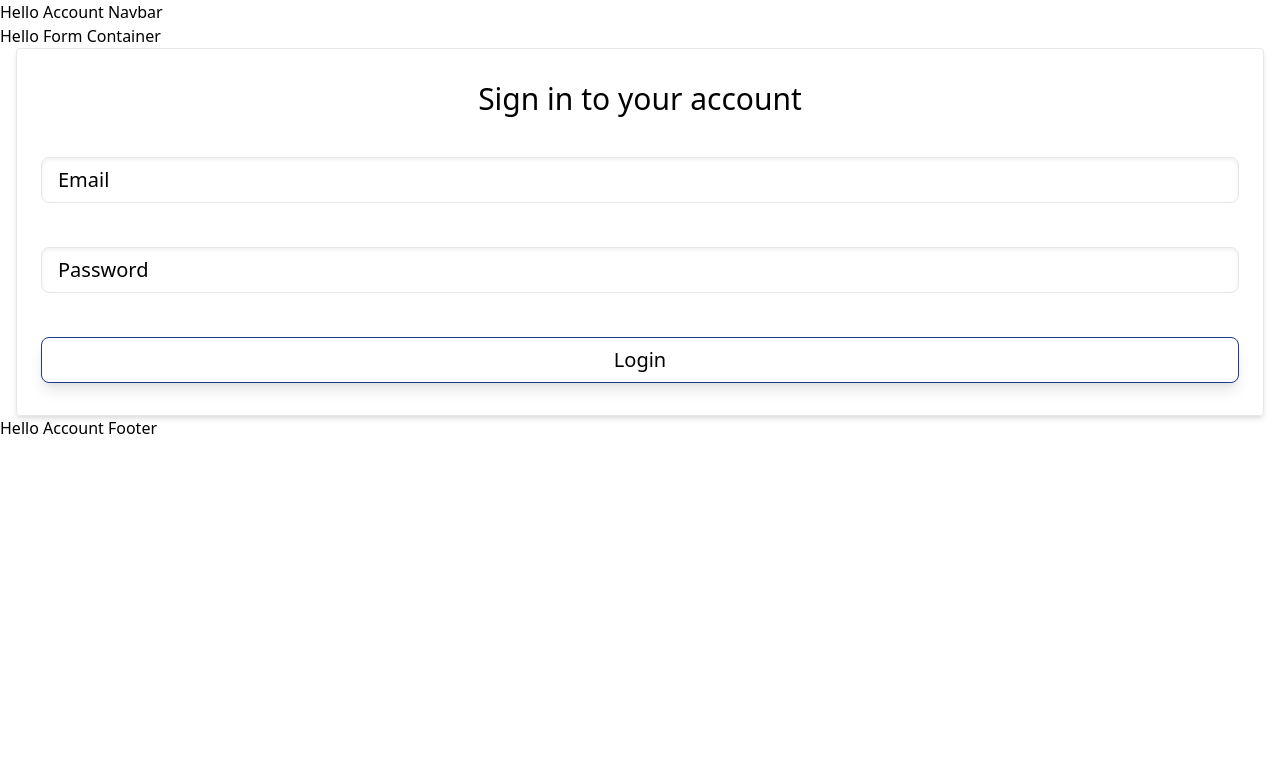
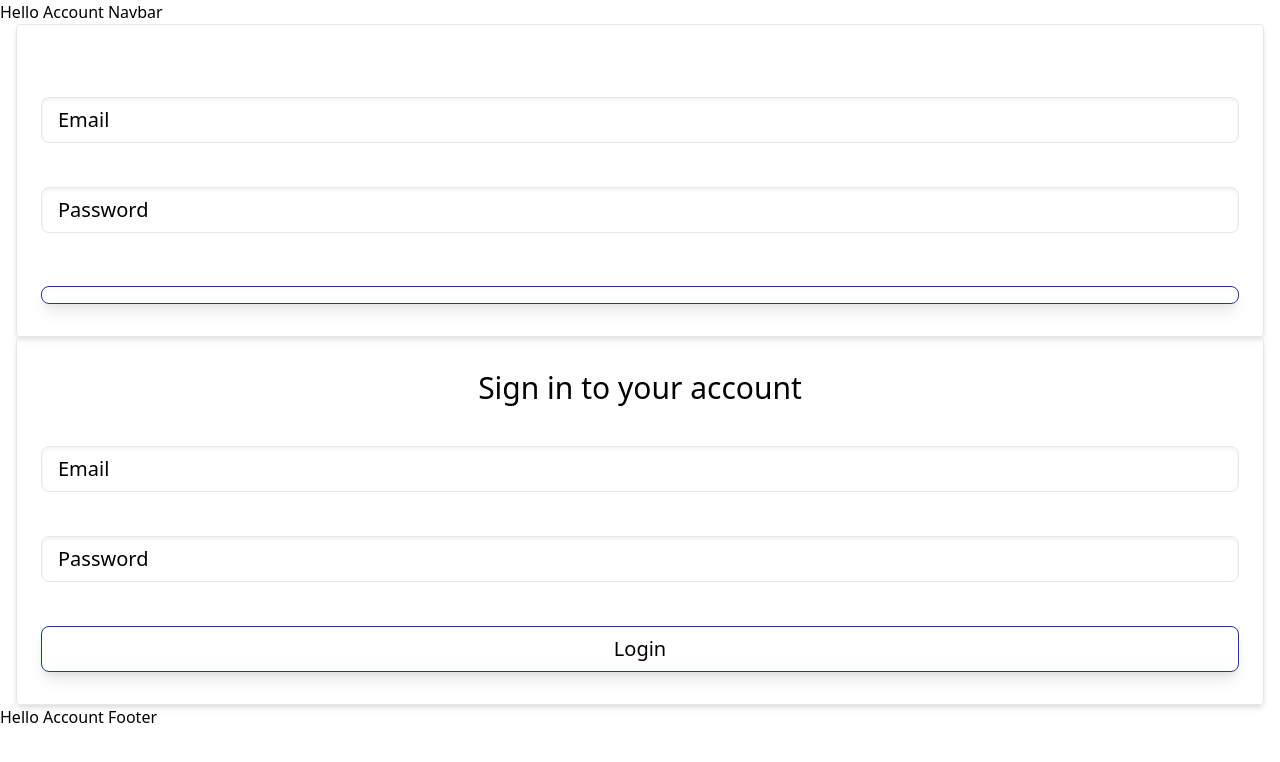
Before and after one commit to BlackCubes/foodtrucks-django-react, a React (Create React App) app in the folder frontend/: page /login in a window 1280 px wide. Shown: the top 762 px of the page. Built offline with nearby package versions, Linux system fonts and the light colour scheme.

Commit message:
Refactored the form container with the new form, button, and inputs components

```diff
--- a/frontend/src/containers/FormContainer.js
+++ b/frontend/src/containers/FormContainer.js
@@ -1,64 +1,95 @@
-import React from 'react';
+import React, { useState } from 'react';
 import PropTypes from 'prop-types';
 
-// import { fieldInputErrors, fieldInputProperties, validateForm } from '../utils';
+import { Button, Inputs } from '../components';
+import { Form, FormGroup, FormTitle, FormWrapper } from '../components/Forms';
 
-const FormContainer = ({ onSubmit, formFields }) => {
-  // const [values, setValues] = useState({});
-  // const [errors, setErrors] = useState({});
-  console.log(onSubmit);
-  console.log(formFields);
+import {
+  emptyInput,
+  fieldInputErrors,
+  fieldInputProperties,
+  validateForm,
+} from '../utils';
 
-  // const handleChange = (e) => {
-  //   const { name, value } = e.target;
+const FormContainer = ({ onSubmit, formFields, formTitle, btnTitle }) => {
+  const [values, setValues] = useState({});
+  const [errors, setErrors] = useState({});
 
-  //   validateForm(name, value, setErrors);
+  const handleChange = (e) => {
+    const { name, value, classList } = e.target;
 
-  //   setValues((val) => ({ ...val, [name]: value }));
-  // };
+    emptyInput(value, classList);
 
-  // const checkErrors = (errorList) => {
-  //   let valid = true;
-  //   Object.values(errorList).forEach((err) => {
-  //     if (err.length) valid = false;
-  //   });
-  //   return valid;
-  // };
+    validateForm(name, value, setErrors);
 
-  // const handleSubmit = (e) => {
-  //   e.preventDefault();
-  //   if (checkErrors(errors)) {
-  //     onSubmit(values);
-  //     setValues({});
-  //   }
-  // };
+    setValues((val) => ({ ...val, [name]: value }));
+  };
 
-  // const inputProperties = formFields.map((prop) =>
-  //   fieldInputProperties({
-  //     type: prop.type,
-  //     name: prop.name,
-  //     groupClassName: prop.groupClassName,
-  //     id: prop.id,
-  //     errors: errors,
-  //     values: values,
-  //     placeholder: prop.placeholder,
-  //     onChange: handleChange,
-  //     noValidate: prop.noValidate,
-  //     message: prop.message,
-  //     addlstyle: prop.addlstyle,
-  //   })
-  // );
+  const checkErrors = (errorList) => {
+    let valid = true;
+    Object.values(errorList).forEach((err) => {
+      if (err.length) valid = false;
+    });
+    return valid;
+  };
 
-  // const inputErrors = formFields.map((prop) =>
-  //   fieldInputErrors(prop.name, errors)
-  // );
+  const handleSubmit = (e) => {
+    e.preventDefault();
+    if (checkErrors(errors)) {
+      onSubmit(values);
+      setValues({});
+    }
+  };
 
-  return <div>Hello Form Container</div>;
+  const inputProperties = formFields.map((prop) =>
+    fieldInputProperties({
+      type: prop.type,
+      name: prop.name,
+      groupClassName: prop.groupClassName,
+      id: prop.id,
+      errors: errors,
+      values: values,
+      placeholder: prop.placeholder,
+      onChange: handleChange,
+      noValidate: prop.noValidate,
+      message: prop.message,
+      addlstyle: prop.addlstyle,
+    })
+  );
+
+  const inputErrors = formFields.map((prop) =>
+    fieldInputErrors(prop.name, errors)
+  );
+
+  return (
+    <FormWrapper>
+      <FormTitle>
+        <h3 className="text-3xl text-center">{formTitle}</h3>
+      </FormTitle>
+
+      <Form onSubmit={handleSubmit} noValidate>
+        {inputProperties.map((prop, key) => {
+          const ind = key;
+          return (
+            <FormGroup key={ind}>
+              <Inputs inputprop={prop} error={inputErrors[ind]} />
+            </FormGroup>
+          );
+        })}
+
+        <FormGroup>
+          <Button type="submit">{btnTitle}</Button>
+        </FormGroup>
+      </Form>
+    </FormWrapper>
+  );
 };
 
 FormContainer.propTypes = {
   onSubmit: PropTypes.func.isRequired,
   formFields: PropTypes.arrayOf(PropTypes.object).isRequired,
+  formTitle: PropTypes.string.isRequired,
+  btnTitle: PropTypes.string.isRequired,
 };
 
 export default FormContainer;
```
